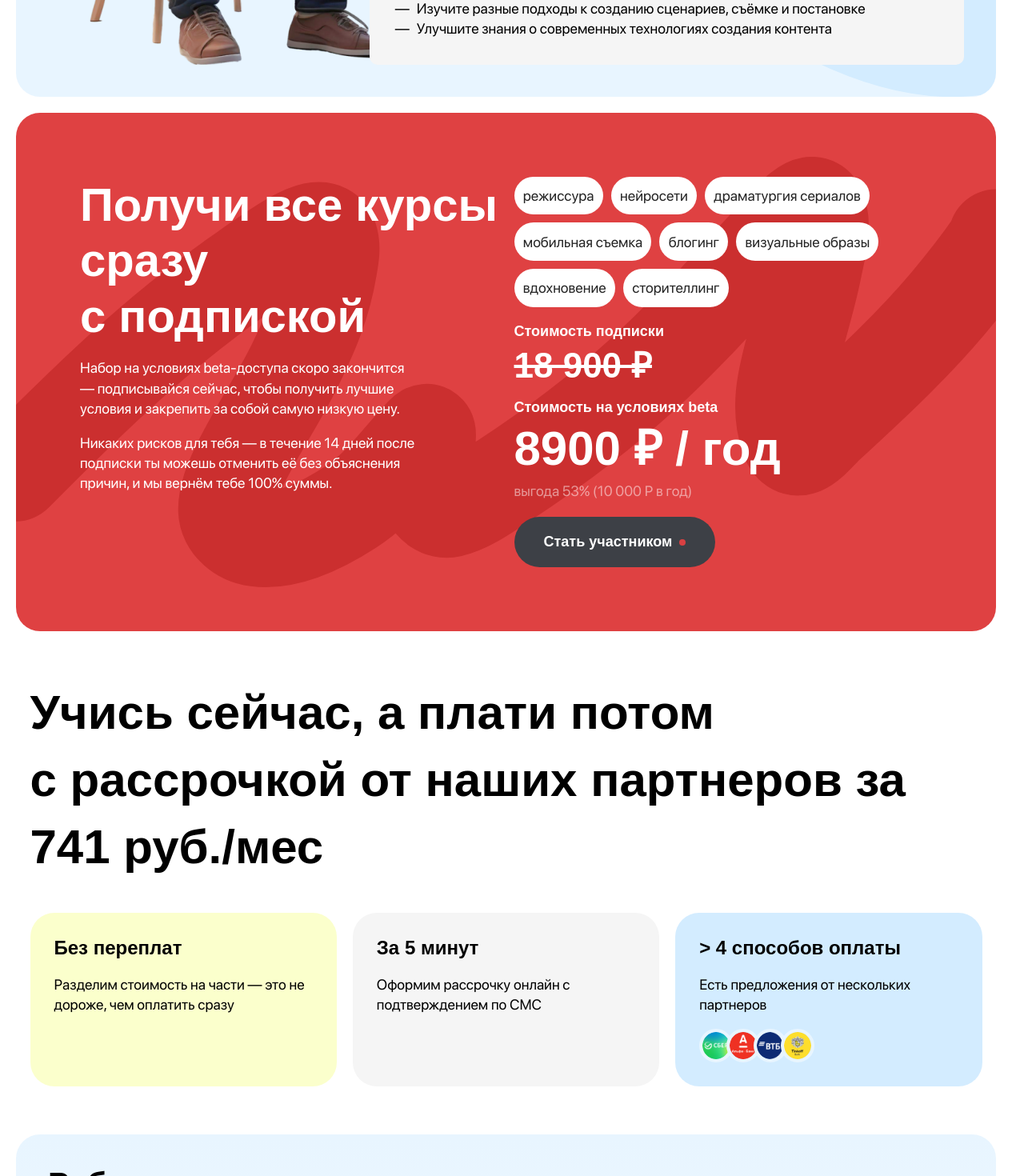
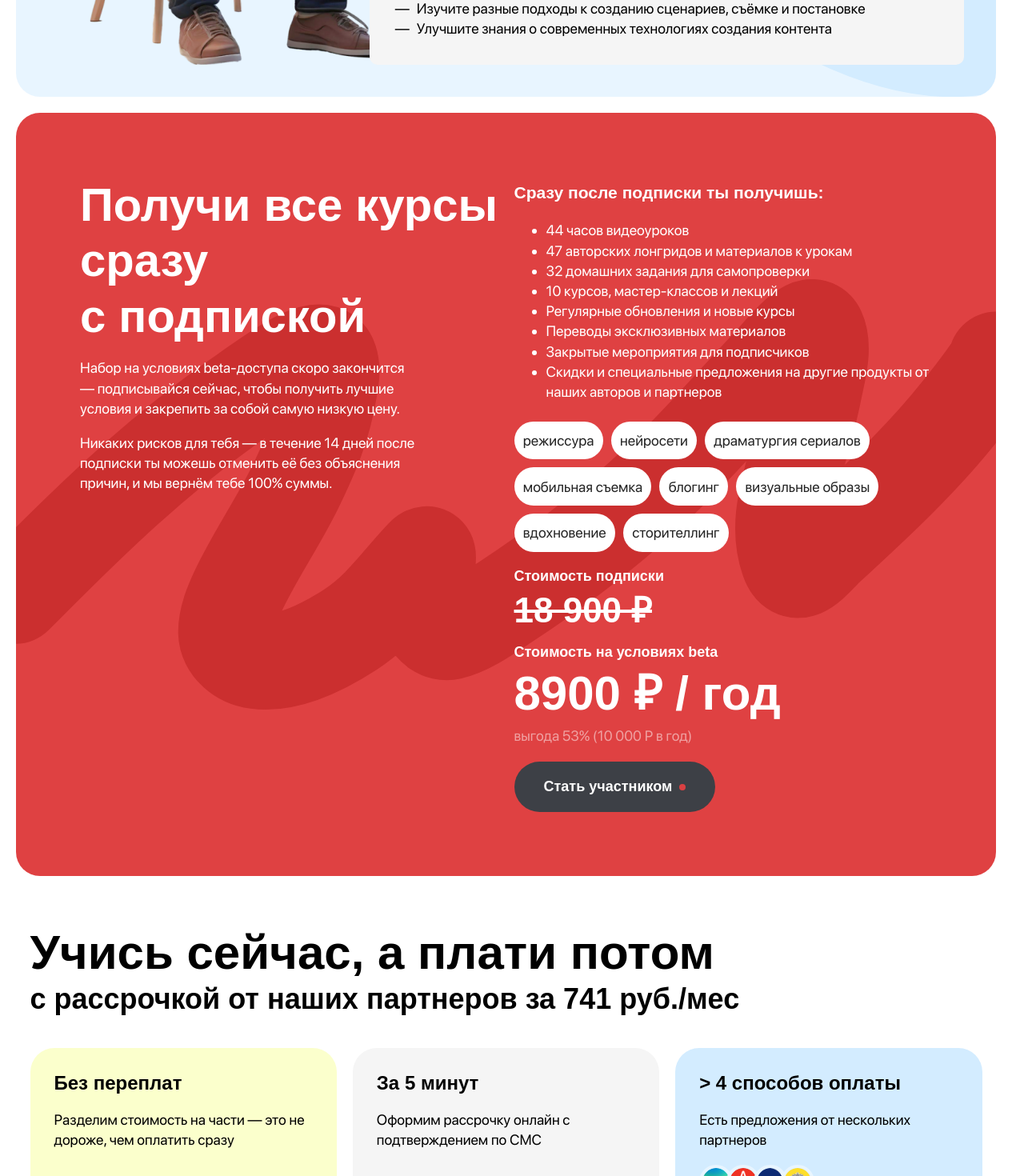
Before and after one commit to stolbovvv/moshka, a Next.js app: page / in a window 1280 px wide. Shown: the part 3068-4538 px from the top of the page at 80% size. Built offline with nearby package versions, Linux system fonts and the light colour scheme; no server answers; a web font is replaced by a local one.

Commit message:
Правки по проекту

```diff
--- a/src/app/sections/section-payment/section-payment.module.css
+++ b/src/app/sections/section-payment/section-payment.module.css
@@ -17,7 +17,15 @@
 	font-size: 3.75rem;
 	font-family: var(--ff-accent);
 	font-weight: 600;
-	line-height: 1.4;
+	line-height: 1.2;
+}
+
+.subtitle {
+	margin: 0;
+	font-size: 2.25rem;
+	font-family: var(--ff-accent);
+	font-weight: 600;
+	line-height: 1.2;
 }
 
 .cards {
@@ -84,6 +92,10 @@
 		font-size: 2.75rem;
 	}
 
+	.subtitle {
+		font-size: 1.75rem;
+	}
+
 	.card {
 		padding: 1.25rem;
 	}
@@ -98,6 +110,10 @@
 		font-size: 1.875rem;
 	}
 
+	.subtitle {
+		font-size: 1.25rem;
+	}
+
 	.cards {
 		grid-template-columns: 1fr;
 	}
--- a/src/app/sections/section-payment/section-payment.tsx
+++ b/src/app/sections/section-payment/section-payment.tsx
@@ -9,9 +9,8 @@ export function SectionPayment() {
 	return (
 		<section className={styles.wrap} id="section-payment">
 			<div className={styles.head}>
-				<h2 className={styles.heading}>
-					Учись сейчас, а плати потом <br />с рассрочкой от наших партнеров за 741 руб./мес
-				</h2>
+				<h2 className={styles.heading}>Учись сейчас, а плати потом</h2>
+				<h3 className={styles.subtitle}>с рассрочкой от наших партнеров за 741 руб./мес</h3>
 			</div>
 			<div className={styles.cards}>
 				<div className={styles.card} data-theme="yellow">
--- a/src/app/sections/section-profit/section-profit.module.css
+++ b/src/app/sections/section-profit/section-profit.module.css
@@ -22,6 +22,13 @@
 	line-height: 1.2;
 }
 
+.subtitle {
+	margin: 0.25em 0 0 0;
+	font-family: var(--ff-accent);
+	font-weight: 600;
+	line-height: 1.4;
+}
+
 .body {
 	display: flex;
 	flex-direction: column;
@@ -35,6 +42,10 @@
 	margin: 0;
 	padding: 0;
 	list-style: none;
+}
+
+.roll {
+	margin: 0 0 0.25em 0;
 }
 
 .item {
--- a/src/app/sections/section-profit/section-profit.tsx
+++ b/src/app/sections/section-profit/section-profit.tsx
@@ -23,6 +23,19 @@ export function SectionProfit() {
 				</p>
 			</div>
 			<div className={styles.body}>
+				<h3 className={styles.subtitle}>Сразу после подписки ты получишь:</h3>
+
+				<ul className={styles.roll}>
+					<li>44 часов видеоуроков</li>
+					<li>47 авторских лонгридов и материалов к урокам</li>
+					<li>32 домашних задания для самопроверки</li>
+					<li>10 курсов, мастер-классов и лекций</li>
+					<li>Регулярные обновления и новые курсы</li>
+					<li>Переводы эксклюзивных материалов</li>
+					<li>Закрытые мероприятия для подписчиков</li>
+					<li>Скидки и специальные предложения на другие продукты от наших авторов и партнеров</li>
+				</ul>
+
 				<ul className={styles.list}>
 					<li className={styles.item}>режиссура</li>
 					<li className={styles.item}>нейросети</li>
```
